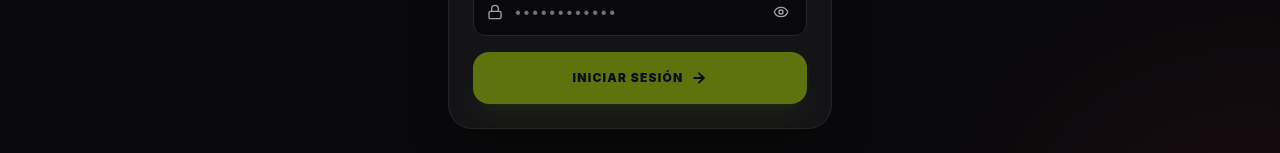
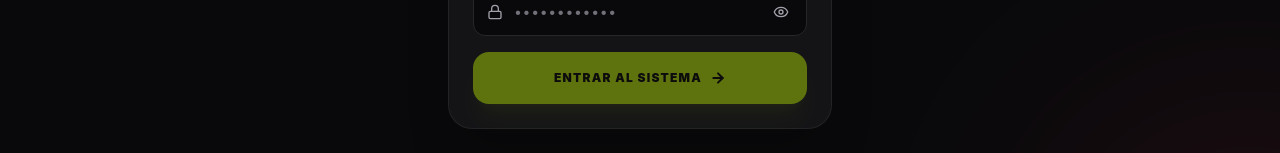
Before and after one commit to juandesousast/trainingapp, a Next.js app: page /login in a window 1280 px wide. Shown: the part 475-628 px from the top of the page. Built offline with nearby package versions, Linux system fonts and the light colour scheme; no server answers.

Commit message:
fix(ux-audit): reinforce sticky header opacity, touch targets and login button copy

```diff
--- a/src/app/login/page.tsx
+++ b/src/app/login/page.tsx
@@ -158,7 +158,7 @@ export default function LoginPage() {
                 <div className="w-5 h-5 border-2 border-black border-t-transparent rounded-full animate-spin" />
               ) : (
                 <>
-                  <span>Iniciar Sesión</span>
+                  <span>Entrar al Sistema</span>
                   <ArrowRight className="w-4 h-4 stroke-[3]" />
                 </>
               )}
--- a/src/components/ActiveWorkoutView.tsx
+++ b/src/components/ActiveWorkoutView.tsx
@@ -158,7 +158,7 @@ export const ActiveWorkoutView: React.FC = () => {
   return (
     <div className="pb-44 max-w-md mx-auto pb-[calc(11rem+env(safe-area-inset-bottom,0px))]">
       {/* Encabezado Sticky del Entreno Activo */}
-      <div className="sticky top-0 z-40 w-full bg-zinc-950/95 backdrop-blur-md border-b border-zinc-900 py-3 px-4 mb-3 flex items-center justify-between">
+      <div className="sticky top-0 z-40 w-full bg-zinc-950/98 backdrop-blur-xl border-b border-zinc-800/80 py-3 px-4 mb-3 flex items-center justify-between shadow-lg shadow-black/40">
         <button
           onClick={handleVolverClick}
           className="min-h-[44px] px-2 flex items-center gap-1 text-xs font-extrabold text-zinc-400 hover:text-white transition-colors active:scale-95 uppercase tracking-tight"
--- a/src/components/ExerciseVisualizer.tsx
+++ b/src/components/ExerciseVisualizer.tsx
@@ -103,7 +103,7 @@ export const ExerciseVisualizer: React.FC<ExerciseVisualizerProps> = ({
               handleModeChange("tempo");
             }}
             className={cn(
-              "px-2.5 py-1 rounded-full text-[9px] font-mono font-bold tracking-wider transition-all",
+              "px-3 py-1.5 rounded-full text-[10px] font-mono font-bold tracking-wider transition-all min-h-[32px] flex items-center justify-center",
               viewMode === "tempo"
                 ? "bg-zinc-800 text-white shadow-sm"
                 : "text-zinc-500 hover:text-zinc-300"
@@ -119,7 +119,7 @@ export const ExerciseVisualizer: React.FC<ExerciseVisualizerProps> = ({
               handleModeChange("tecnica");
             }}
             className={cn(
-              "px-2.5 py-1 rounded-full text-[9px] font-mono font-bold tracking-wider transition-all",
+              "px-3 py-1.5 rounded-full text-[10px] font-mono font-bold tracking-wider transition-all min-h-[32px] flex items-center justify-center",
               viewMode === "tecnica"
                 ? "bg-zinc-800 text-white shadow-sm"
                 : "text-zinc-500 hover:text-zinc-300"
```
